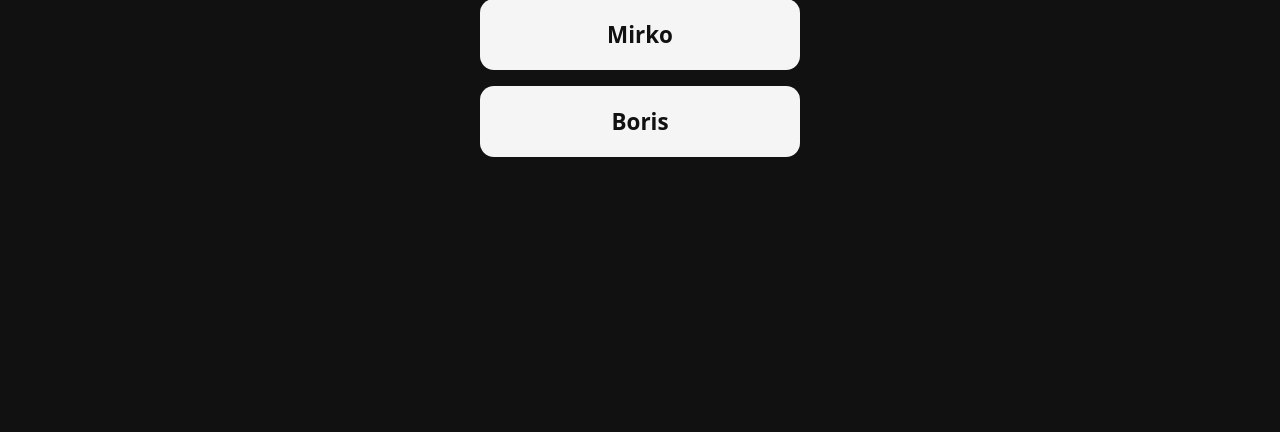
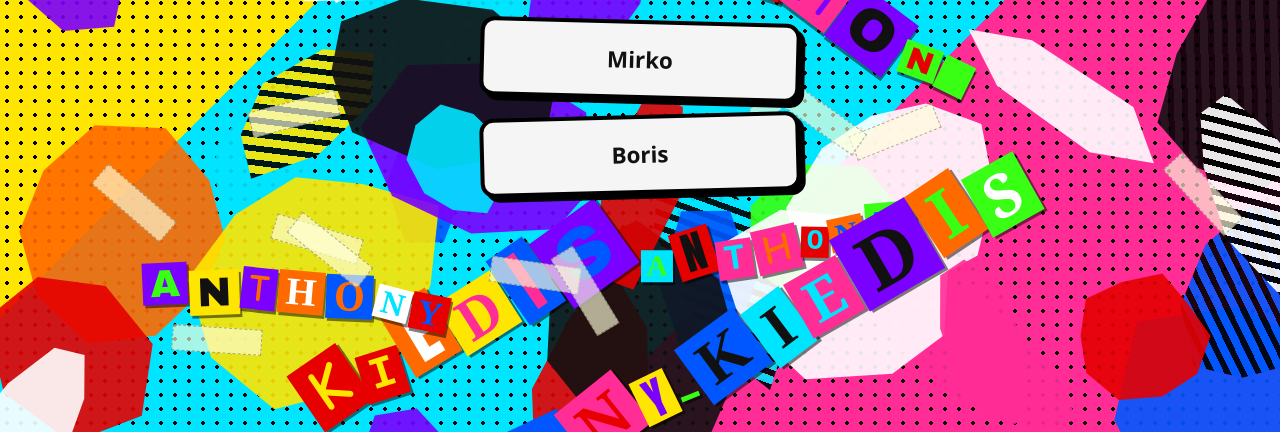
Before and after one commit to BomJacques/Birthday, a plain HTML site: page index.html in a window 1280 px wide. Shown: the part 368-800 px from the top of the page. Drawn offline with Linux system fonts and the light colour scheme.

Commit message:
Add chaotic torn-paper collage background
Co-Authored-By: Claude Sonnet 5.5 <noreply@anthropic.com>
Claude-Session: https://claude.ai/code/session_01DwZq1gevmvDJnMeXNxbSvh

```diff
--- a/index.html
+++ b/index.html
@@ -33,13 +33,79 @@
     -webkit-tap-highlight-color: transparent;
   }
   a.btn:active { transform: scale(0.97); background: #ddd; }
+
+  body { position: relative; overflow: hidden; background: #ff2d95; }
+  #collage { position: fixed; inset: 0; z-index: 0; overflow: hidden;
+    background:
+      radial-gradient(circle, #000 18%, transparent 20%) 0 0 / 14px 14px,
+      linear-gradient(135deg, #ffe600 0 33%, #00e5ff 33% 66%, #ff2d95 66%);
+  }
+  #collage .p { position: absolute; }
+  #collage .t { position: absolute; font-weight: 900; line-height: 1; padding: .1em .25em; box-shadow: 2px 3px 0 rgba(0,0,0,.5); }
+  #collage .tape { position: absolute; width: 90px; height: 26px; background: rgba(255,255,220,.65); border: 1px dashed rgba(0,0,0,.3); }
+  h1, .buttons { position: relative; z-index: 1; }
+  h1 { background: #fff; color: #000; border: 4px solid #000; padding: .6rem .9rem; transform: rotate(-2deg); box-shadow: 6px 6px 0 #000; }
+  a.btn { border: 4px solid #000; box-shadow: 5px 5px 0 #000; }
+  .buttons a.btn:nth-child(1) { transform: rotate(1.5deg); }
+  .buttons a.btn:nth-child(2) { transform: rotate(-1.5deg); }
 </style>
 </head>
 <body>
+  <div id="collage"></div>
   <h1>I can’t remember both my brothers birthday’s</h1>
   <div class="buttons">
     <a class="btn" href="https://open.spotify.com/artist/0SwOn2qlqsCJbMCLzEYq4i">Mirko</a>
     <a class="btn" href="https://open.spotify.com/artist/0SwOn2qlqsCJbMCLzEYq4i">Boris</a>
   </div>
+
+<script>
+(function () {
+  var seed = 7;
+  function r() { seed = (seed * 16807) % 2147483647; return seed / 2147483647; }
+  function pick(a) { return a[Math.floor(r() * a.length)]; }
+  var colors = ['#ff2d95','#ffe600','#00e5ff','#39ff14','#ff6a00','#7a00ff','#e60000','#ffffff','#111111','#0057ff'];
+  var fonts = ['Impact, sans-serif','"Courier New", monospace','Georgia, serif','"Comic Sans MS", cursive','Arial Black, sans-serif','"Times New Roman", serif'];
+  var host = document.getElementById('collage');
+  var W = window.innerWidth, H = window.innerHeight;
+
+  function poly() {
+    var n = 6 + Math.floor(r() * 5), pts = [];
+    for (var i = 0; i < n; i++) {
+      var a = (i / n) * Math.PI * 2, rad = 38 + r() * 12;
+      pts.push((50 + Math.cos(a) * rad).toFixed(1) + '% ' + (50 + Math.sin(a) * rad).toFixed(1) + '%');
+    }
+    return 'polygon(' + pts.join(',') + ')';
+  }
+  for (var i = 0; i < 45; i++) {
+    var d = document.createElement('div'); d.className = 'p';
+    var w = 80 + r() * 220, h = 80 + r() * 220;
+    d.style.cssText = 'left:' + (r() * W - 60) + 'px;top:' + (r() * H - 60) + 'px;width:' + w + 'px;height:' + h + 'px;' +
+      'background:' + pick(colors) + ';transform:rotate(' + (r() * 90 - 45) + 'deg);clip-path:' + poly() + ';opacity:.9;';
+    if (r() < .3) d.style.backgroundImage = 'repeating-linear-gradient(45deg,#000 0 6px,transparent 6px 14px)';
+    host.appendChild(d);
+  }
+  function ransom(text, x, y, size, rot) {
+    var row = document.createElement('div');
+    row.style.cssText = 'position:absolute;left:' + x + 'px;top:' + y + 'px;transform:rotate(' + rot + 'deg);white-space:nowrap;';
+    text.split('').forEach(function (ch) {
+      var t = document.createElement('span'); t.className = 't'; t.textContent = ch;
+      t.style.cssText = 'position:relative;display:inline-block;font-size:' + (size * (.7 + r() * .7)) + 'px;font-family:' + pick(fonts) +
+        ';background:' + pick(colors) + ';color:' + pick(colors) + ';transform:rotate(' + (r() * 20 - 10) + 'deg) translateY(' + (r() * 10 - 5) + 'px);margin:0 1px;padding:.05em .2em;box-shadow:2px 3px 0 rgba(0,0,0,.5);';
+      row.appendChild(t);
+    });
+    host.appendChild(row);
+  }
+  var names = ['ANTHONY','KIEDIS','ANTHONY KIEDIS','ANTHONY'];
+  for (var j = 0; j < 9; j++) {
+    ransom(pick(names), r() * W * .6 - 40, r() * H, 28 + r() * 40, r() * 60 - 30);
+  }
+  for (var k = 0; k < 14; k++) {
+    var tp = document.createElement('div'); tp.className = 'tape';
+    tp.style.left = (r() * W) + 'px'; tp.style.top = (r() * H) + 'px';
+    tp.style.transform = 'rotate(' + (r() * 120 - 60) + 'deg)';
+    host.appendChild(tp);
+  }
+})();
+</script>
 </body>
 </html>
```
